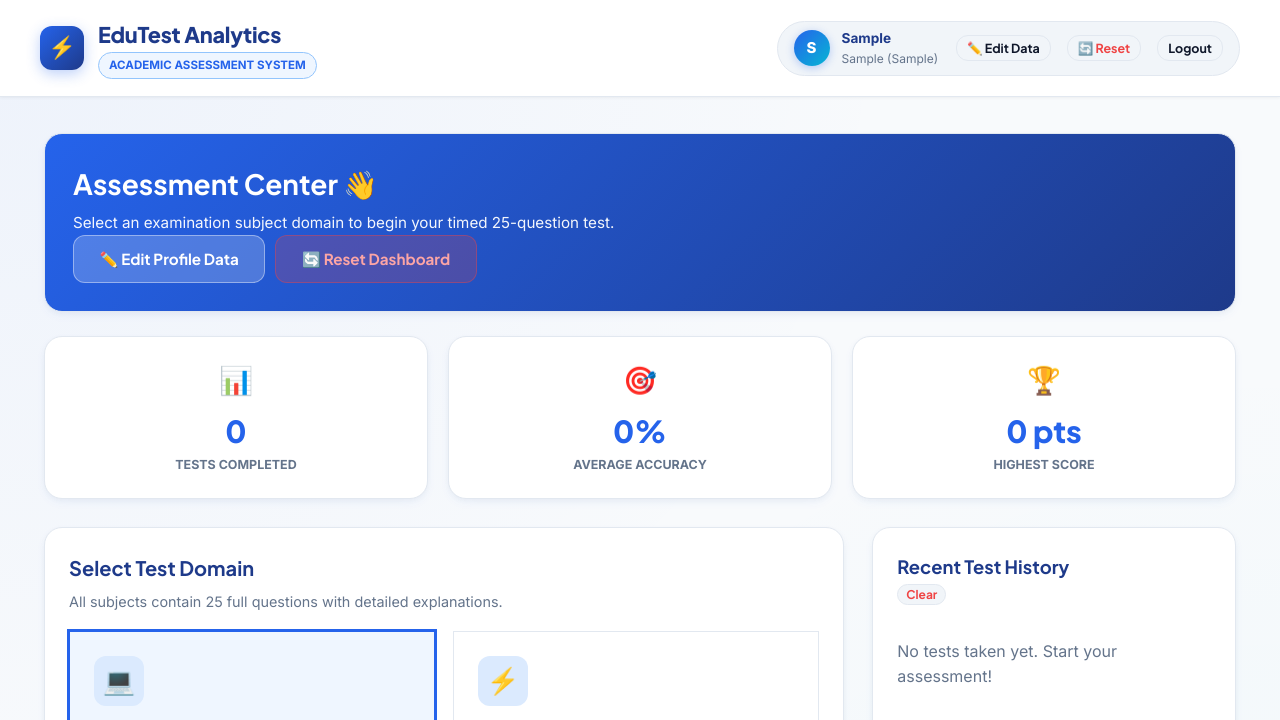
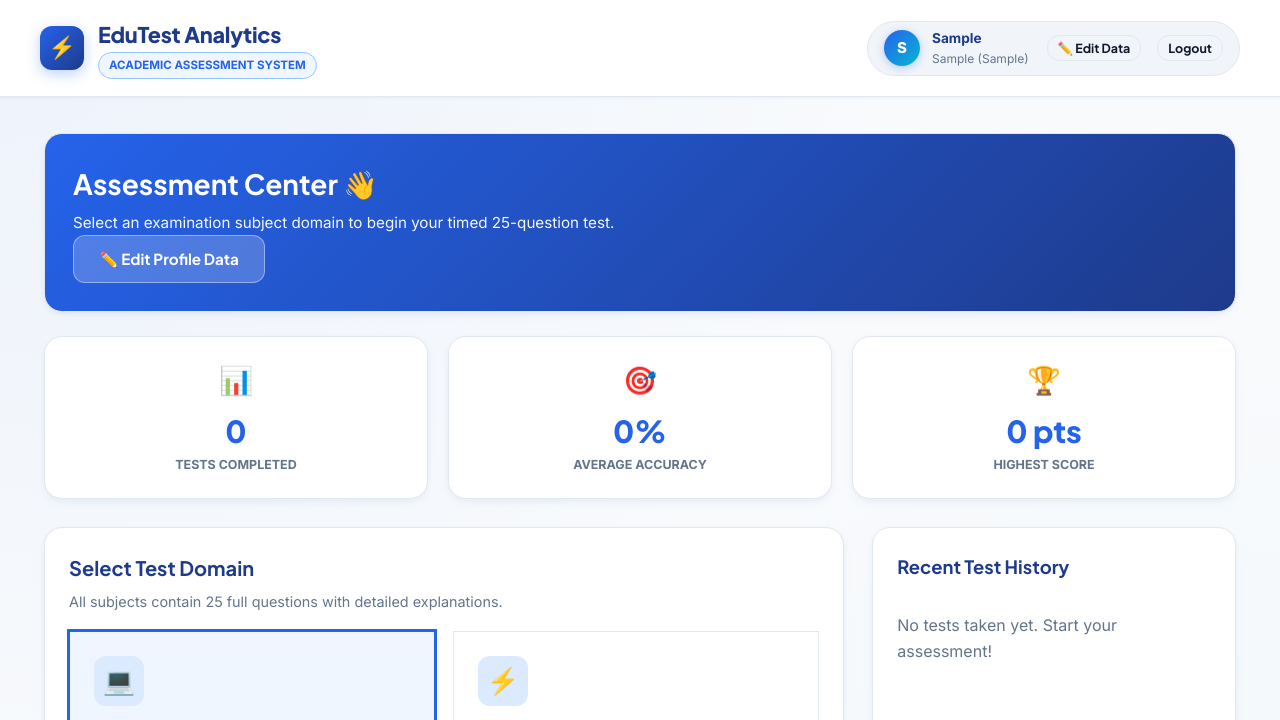
Before and after one commit to MANOJS0110/OnlineMCQTest-Front-end-, a website: page index.html in a window 1280 px wide. Both pictures are taken after typing "Sample", "Sample", "5", "Sample", "Sample", "name@example.com" into the empty fields and a click on the button "Proceed to Assessment Dashboard 🚀". Shown: the top 720 px of the page. Drawn offline with nearby package versions, Linux system fonts and the light colour scheme.

Commit message:
Revert "Add Reset Dashboard button to reset metrics and clear session history"
This reverts commit f955533704bb48107b0efa8c3ba2f42d7fd9f211.

```diff
--- a/index.html
+++ b/index.html
@@ -103,14 +103,9 @@
           <h2 style="font-family:var(--font-heading); font-size:1.75rem; margin-bottom:4px;">Assessment Center 👋</h2>
           <p style="opacity:0.95; font-size:0.95rem;">Select an examination subject domain to begin your timed 25-question test.</p>
         </div>
-        <div style="display:flex; gap:10px; flex-wrap:wrap;">
-          <button class="btn btn-secondary" onclick="openEditProfileModal()" style="background:rgba(255,255,255,0.2); color:white; border:1px solid rgba(255,255,255,0.4);">
-            ✏️ Edit Profile Data
-          </button>
-          <button class="btn btn-secondary" onclick="resetEntireDashboard()" style="background:rgba(239, 68, 68, 0.2); color:#FCA5A5; border:1px solid rgba(239, 68, 68, 0.4);">
-            🔄 Reset Dashboard
-          </button>
-        </div>
+        <button class="btn btn-secondary" onclick="openEditProfileModal()" style="background:rgba(255,255,255,0.2); color:white; border:1px solid rgba(255,255,255,0.4);">
+          ✏️ Edit Profile Data
+        </button>
       </div>
     </div>
 
@@ -172,10 +167,7 @@
 
       <!-- Recent History Sidebar -->
       <div class="card-panel" style="padding: 1.5rem;">
-        <div class="flex-between" style="margin-bottom:1rem;">
-          <h3 style="font-family:var(--font-heading); font-size:1.15rem; color:var(--secondary);">Recent Test History</h3>
-          <button class="btn btn-secondary" onclick="resetEntireDashboard()" style="padding:2px 8px; font-size:0.75rem; color:var(--error);">Clear</button>
-        </div>
+        <h3 style="font-family:var(--font-heading); font-size:1.15rem; color:var(--secondary); margin-bottom:1rem;">Recent Test History</h3>
         <div id="dashHistoryList">
           <!-- Populated by app.js -->
         </div>
@@ -274,9 +266,6 @@
         </button>
         <button class="btn btn-secondary" onclick="showView('dashboardView')">
           🏠 Return to Dashboard
-        </button>
-        <button class="btn btn-secondary" onclick="resetEntireDashboard()" style="color:var(--error);">
-          🔄 Reset Dashboard
         </button>
       </div>
     </div>
@@ -388,7 +377,7 @@
         Has successfully completed the assessment test with outstanding technical accuracy.
       </p>
 
-      <div style="display:flex; justify-content:space-between; margin-top:2.5rem; padding-top:1rem; border-top:1px solid #E2E8F0; font-size:0.85rem; color:#6B7280;">
+      <div style="display:flex; justify-content:space-between; margin-top:2.5rem; padding-top:1rem; border-top:1px solid #E2E8F0; font-size:0.85rem; color:#64748B;">
         <div>
           <div>Date of Issuance</div>
           <strong id="certDate">2026-07-25</strong>
--- a/js/app.js
+++ b/js/app.js
@@ -1,6 +1,6 @@
 /**
  * Main Web Application State & Controller Logic
- * Handles Authentication (including Google Sign-In), Profile Data Editing, Dashboard Reset, Quiz Flow & Timers.
+ * Handles Authentication (including Google Sign-In), Profile Data Editing, Quiz Flow & Timers.
  */
 
 let appState = {
@@ -49,7 +49,6 @@ function updateUserNavbar() {
         <div style="font-size:0.75rem; color:var(--text-muted);">${escapeHtml(appState.user.regId)} (${escapeHtml(appState.user.department)})</div>
       </div>
       <button class="btn btn-secondary" onclick="openEditProfileModal()" style="padding:4px 10px; font-size:0.78rem; margin-left:6px;">✏️ Edit Data</button>
-      <button class="btn btn-secondary" onclick="resetEntireDashboard()" style="padding:4px 10px; font-size:0.78rem; margin-left:4px; color:var(--error);">🔄 Reset</button>
       <button class="btn btn-secondary" onclick="logout()" style="padding:4px 10px; font-size:0.78rem; margin-left:4px;">Logout</button>
     `;
     badgeContainer.style.display = "flex";
@@ -125,29 +124,6 @@ function setupEventListeners() {
       closeEditProfileModal();
       alert("Profile data updated successfully! ✅");
     });
-  }
-}
-
-// Reset Entire Dashboard Feature
-function resetEntireDashboard() {
-  if (confirm("Are you sure you want to reset the entire dashboard? This will clear all saved test performance metrics, history, and create a fresh clean dashboard.")) {
-    clearInterval(appState.testTimerInterval);
-
-    // Clear localStorage test history
-    localStorage.removeItem("mcq_history");
-
-    // Reset app state
-    appState.userAnswers = {};
-    appState.flaggedQuestions = new Set();
-    appState.analyticsEngine = null;
-    appState.currentQuestions = [];
-    appState.currentQuestionIndex = 0;
-
-    // Refresh UI stats
-    renderDashboardStats();
-    showView("dashboardView");
-
-    alert("Dashboard reset successfully! Starting fresh with a new dashboard. 🔄✨");
   }
 }
 
@@ -485,7 +461,6 @@ function renderDashboardStats() {
       `).join("");
     }
   } else {
-    if (avgAccuracyEl) avgAccuracyEl.textContent = "0";
     if (avgAccuracyEl) avgAccuracyEl.textContent = "0%";
     if (topScoreEl) topScoreEl.textContent = "0 pts";
     if (historyListEl) historyListEl.innerHTML = "<p style='color:var(--text-muted); padding:1rem 0;'>No tests taken yet. Start your assessment!</p>";
```
